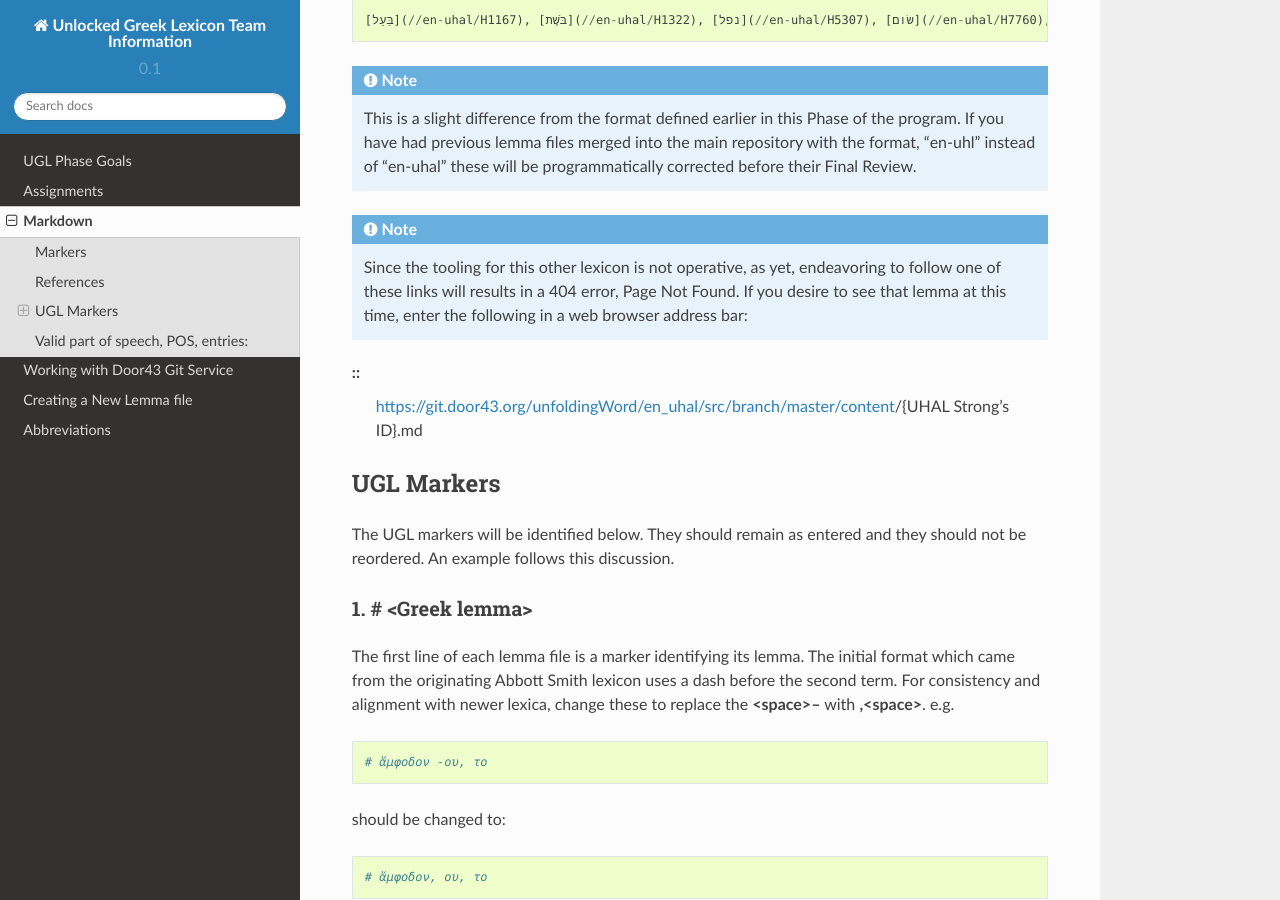
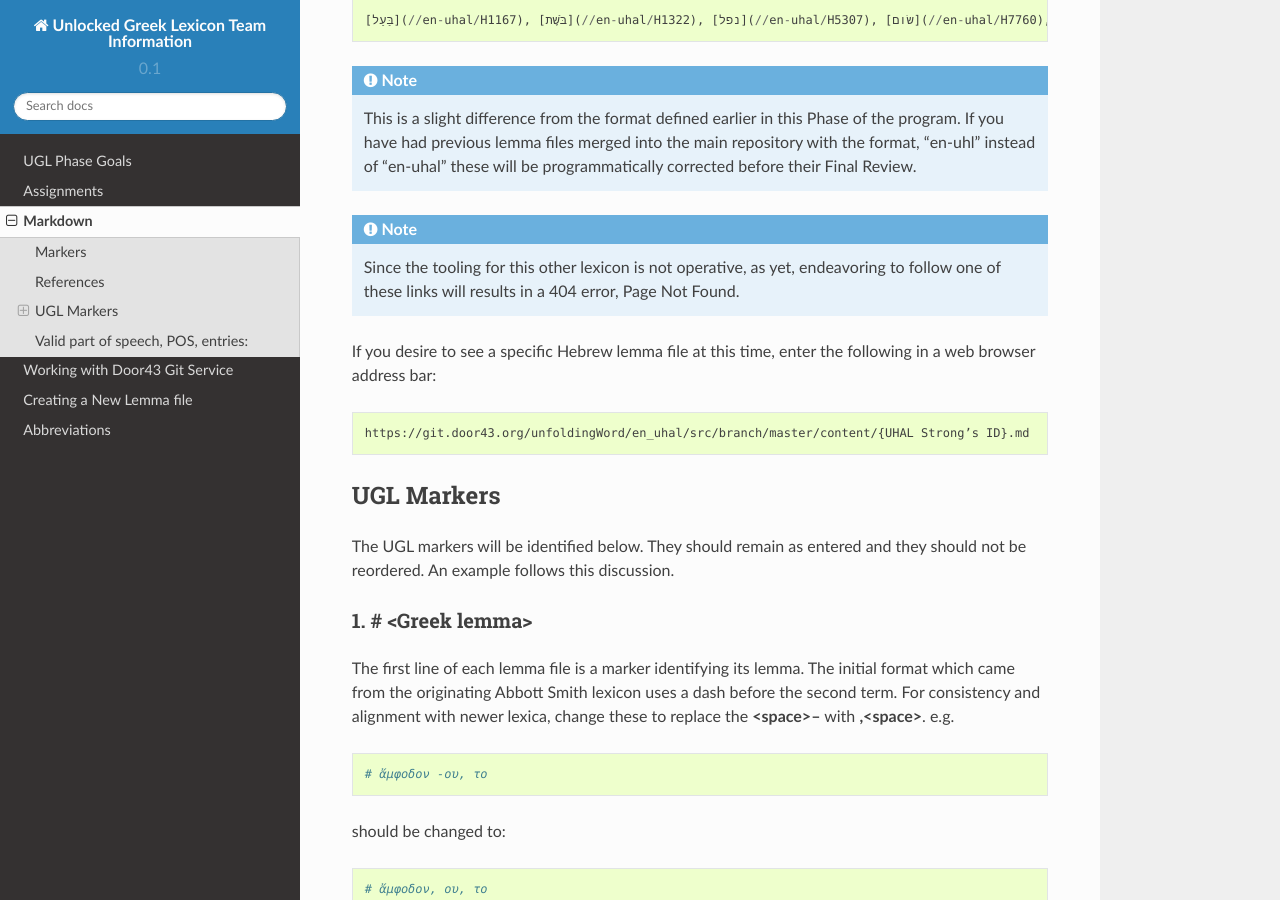
Before and after one commit to unfoldingWord-dev/Unlocked-Greek-Lexicon-Info, a Sphinx documentation site: the page built from docs/markdown.rst, in a window 1280 px wide and 900 px high, scrolled down 2094 px. Built offline with Sphinx 7.4.7 and the Read the Docs theme 2.0.0, drawn with Linux system fonts in a browser that asks for light colours.

Commit message:
Hopefully correct code snippet usage

```diff
--- a/docs/markdown.rst
+++ b/docs/markdown.rst
@@ -57,10 +57,11 @@ e.g.
 ::
    [בַּעַל](//en-uhal/H1167), [בֹּשֶׁת](//en-uhal/H1322), [נפל](//en-uhal/H5307), [שׂום](//en-uhal/H7760),
 .. note:: This is a slight difference from the format defined earlier in this Phase of the program. If you have had previous lemma files merged into the main repository with the format, “en-uhl” instead of “en-uhal” these will be programmatically corrected before their Final Review.
-.. note:: Since the tooling for this other lexicon is not operative, as yet, endeavoring to follow one of these links will results in a 404 error, Page Not Found. If you desire to see that lemma at this time, enter the following in a web browser address bar:
+.. note:: Since the tooling for this other lexicon is not operative, as yet, endeavoring to follow one of these links will results in a 404 error, Page Not Found.
 
+If you desire to see a specific Hebrew lemma file at this time, enter the following in a web browser address bar:
 ::
- https://git.door43.org/unfoldingWord/en_uhal/src/branch/master/content/{UHAL Strong’s ID}.md
+  https://git.door43.org/unfoldingWord/en_uhal/src/branch/master/content/{UHAL Strong’s ID}.md
 
 UGL Markers
 -----------
```
